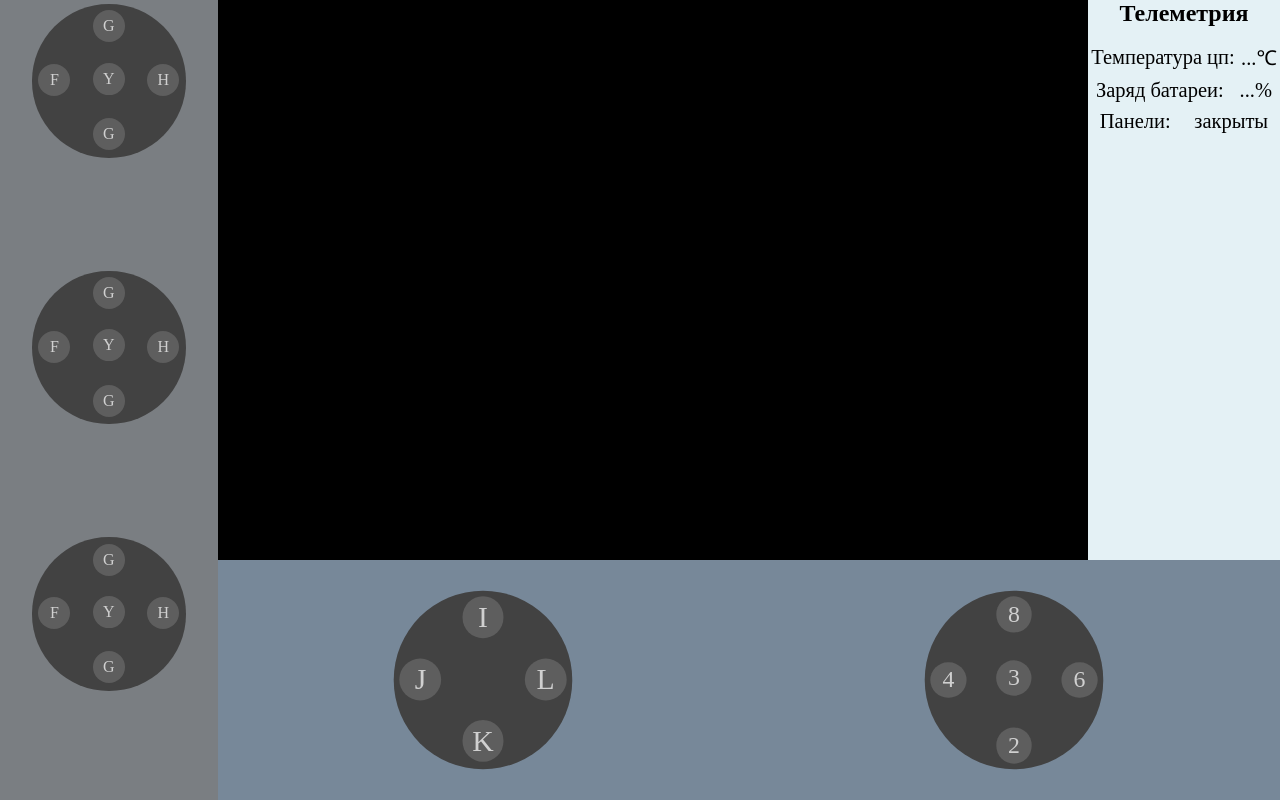
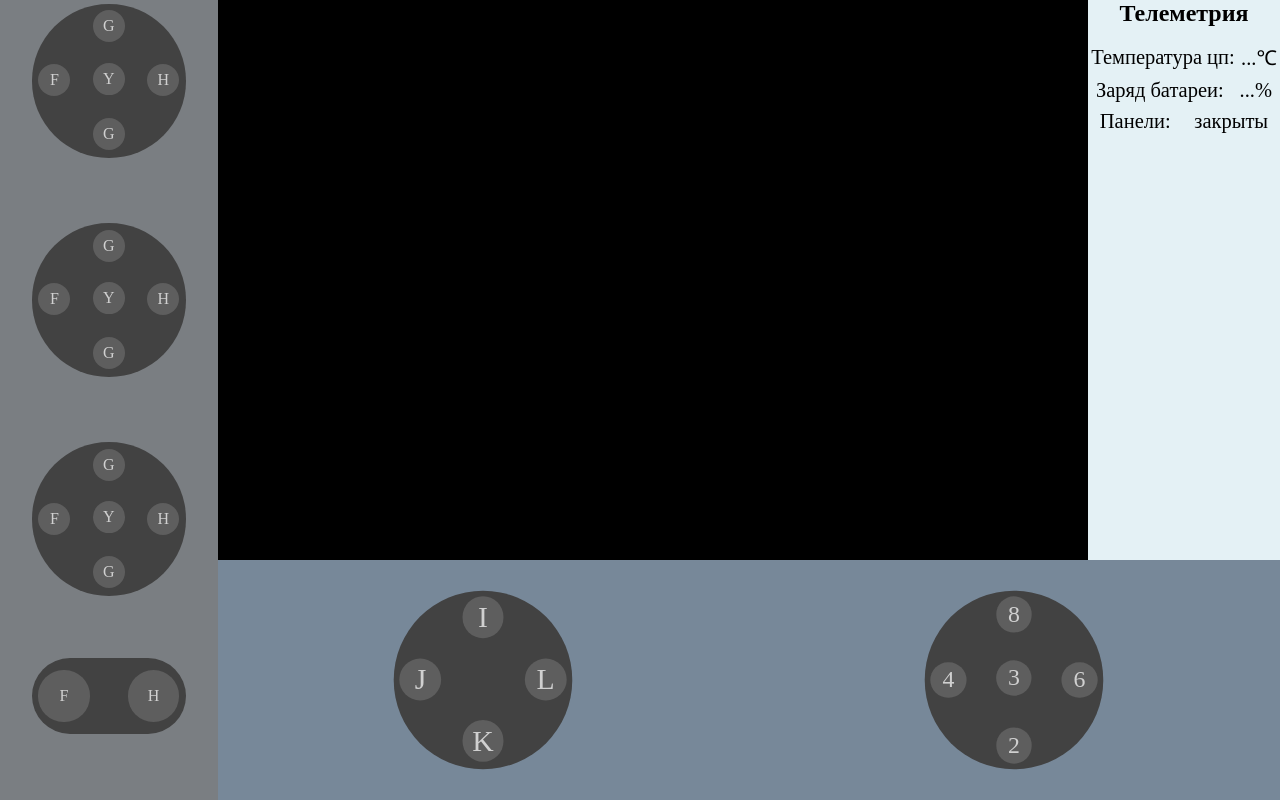
Before and after one commit to Drak0ndr/WEB-Media-Streamer, a website: page indexCanv.html in a window 1280 px wide. Drawn offline with Linux system fonts and the light colour scheme.

Commit message:
add new btn

```diff
--- a/indexCanv.html
+++ b/indexCanv.html
@@ -100,6 +100,12 @@
                     <p>G</p>
                 </div>
             </div>
+            <div class="hand_dir">
+                <div class="betweenJoystik">
+                    <p>F</p>
+                    <p>H</p>
+                </div>
+            </div>
         </div>
         <canvas class="raspImg" draggable="false"></canvas>
     <!-- </div> -->
--- a/styleCanv.css
+++ b/styleCanv.css
@@ -193,7 +193,7 @@ body {
     margin-bottom: 0.3vw;
 }
 
-.hand_joystick{
+.hand_joystick {
     width: 12vw;
     height: 12vw;
     background-color: #424242;
@@ -213,3 +213,31 @@ body {
     background-color: #5e5e5e;
     border-radius: 50%;
 }
+
+.hand_dir {
+    width: 12vw;
+    height: 6vw;
+    border-radius: 3vw;
+    background-color: #424242;
+    padding: 0.5vw;
+    color: #d0d0d0;
+    display: flex;
+    align-items: center;
+    margin-bottom: 0.5vh;
+}
+
+.hand_dir p {
+    width: 4vw;
+    height: 4vw;
+    display: flex;
+    justify-content: center;
+    align-items: center;
+    background-color: #5e5e5e;
+    border-radius: 50%;
+}
+
+.hand_dir .betweenJoystik {
+    width: 100%;
+    margin-top: 0;
+    margin-bottom: 0;
+}
```
